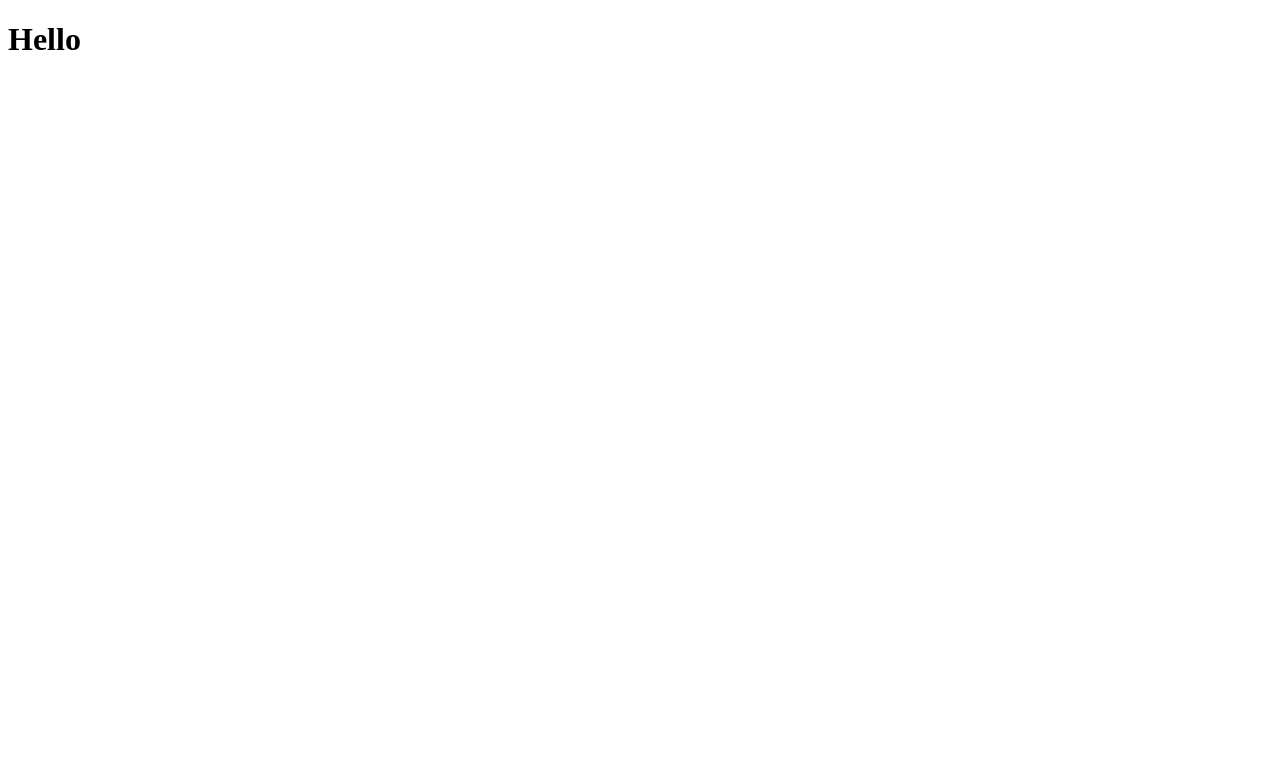
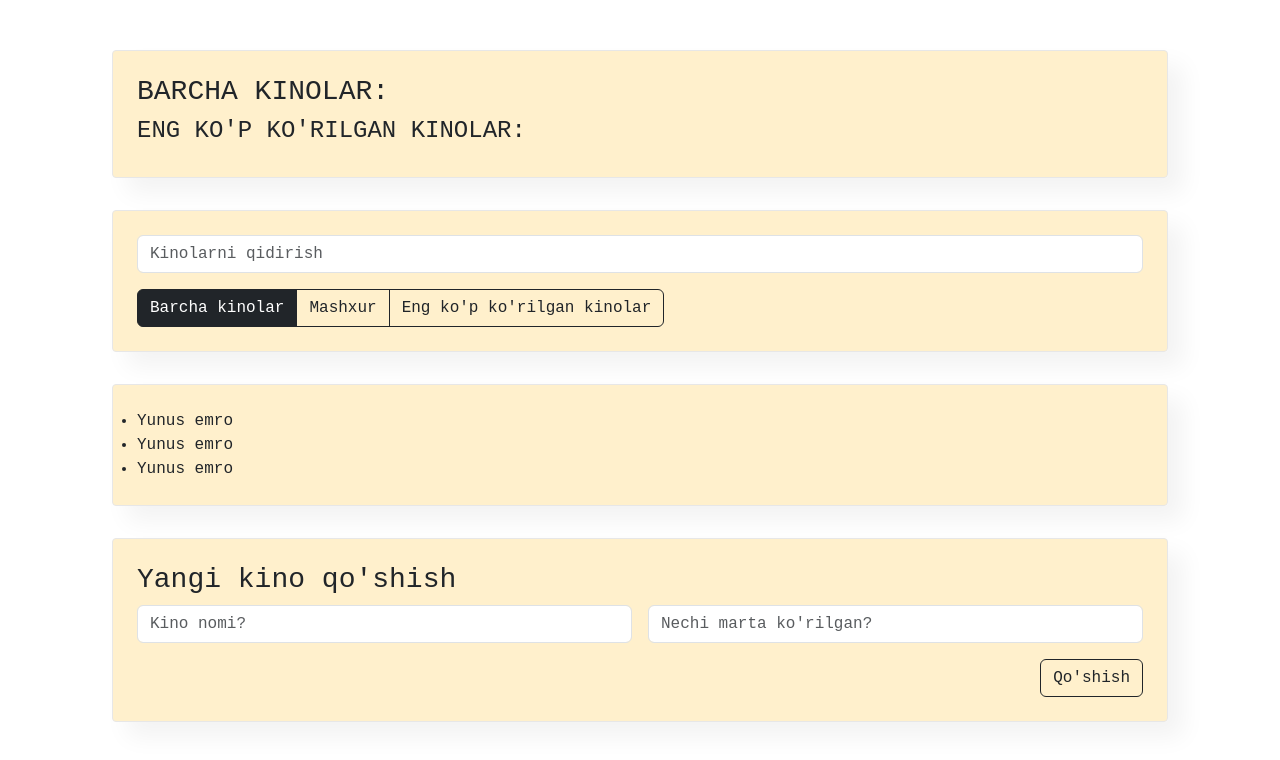
Before and after one commit to azizbek747/Vue-1-MovieListApp, a Vue app: page / in a window 1280 px wide. Shown: the top 760 px of the page. Built offline with nearby package versions, Linux system fonts and the light colour scheme.

Commit message:
#2 - Html structure and css styling

```diff
--- a/index.html
+++ b/index.html
@@ -5,6 +5,8 @@
     <link rel="icon" href="/favicon.ico">
     <meta name="viewport" content="width=device-width, initial-scale=1.0">
     <title>Vite App</title>
+    <link href="https://cdn.jsdelivr.net/npm/bootstrap@5.3.5/dist/css/bootstrap.min.css" rel="stylesheet" >
+    <link rel="stylesheet" href="https://cdnjs.cloudflare.com/ajax/libs/font-awesome/6.7.2/css/all.min.css" />
   </head>
   <body>
     <div id="app"></div>
--- a/src/App.vue
+++ b/src/App.vue
@@ -1,15 +1,48 @@
 <template>
-  <div>
-<h1>Hello</h1>
+  <div class="container">
+    <Box>
+      <AppInfo />
+    </Box>
+    <Box>
+      <SearchPanel />
+      <AppFilter />
+    </Box>
+    <Box>
+      <MovieList />
+    </Box>
+    <Box>
+      <AddForm />
+    </Box>
   </div>
 </template>
 
 <script>
-  export default {
+import AppInfo from "./components/AppInfo.vue";
+import SearchPanel from "./components/SearchPanel.vue";
+import AppFilter from "./components/AppFilter.vue";
+import MovieList from "./components/MovieList.vue";
+import AddForm from "./components/AddForm.vue";
+import Box from "./components/Box.vue";
 
-  }
+export default {
+  components: {
+    AppInfo,
+    SearchPanel,
+    AppFilter,
+    MovieList,
+    AddForm,
+    Box,
+  },
+};
 </script>
 
-<style lang="scss" scoped>
+<style >
+body {
+  font-family: monospace;
+}
+.container {
+  max-width: 1080px;
+  margin: 50px auto;
 
+}
 </style>
--- /dev/null
+++ b/src/components/AddForm.vue
@@ -0,0 +1,22 @@
+<template>
+  <div>
+    <h3>Yangi kino qo'shish</h3>
+    <form class="add-form d-flex gap-3">
+      <input type="text" class="form-control new-movie-name" placeholder="Kino nomi?" />
+      <input type="text" class="form-control new-movie-count" placeholder="Nechi marta ko'rilgan?" />
+    </form>
+    <div class="text-end mt-3 ">
+      <button class="btn btn-outline-dark ">Qo'shish</button>
+    </div>
+  </div>
+</template>
+
+<script>
+  export default {
+
+  }
+</script>
+
+<style scoped>
+
+</style>
--- /dev/null
+++ b/src/components/AppFilter.vue
@@ -0,0 +1,17 @@
+<template>
+  <div class="btn-group mt-3">
+    <button class="btn btn-dark">Barcha kinolar</button>
+    <button class="btn btn-outline-dark">Mashxur</button>
+    <button class="btn btn-outline-dark">Eng ko'p ko'rilgan kinolar</button>
+  </div>
+</template>
+
+<script>
+  export default {
+
+  }
+</script>
+
+<style scoped>
+
+</style>
--- /dev/null
+++ b/src/components/AppInfo.vue
@@ -0,0 +1,16 @@
+<template>
+  <div>
+    <h3 class="text-uppercase">Barcha kinolar:</h3>
+    <h4 class="text-uppercase">Eng ko'p ko'rilgan kinolar:</h4>
+  </div>
+</template>
+
+<script>
+  export default {
+
+  }
+</script>
+
+<style scoped>
+
+</style>
--- /dev/null
+++ b/src/components/Box.vue
@@ -0,0 +1,22 @@
+<template>
+  <div class="box">
+    <slot></slot>
+  </div>
+</template>
+
+<script>
+  export default {
+
+  }
+</script>
+
+<style  scoped>
+  .box {
+    box-shadow: 15px 15px 25px rgba(0, 0, 0, .05);
+    border: 1px solid #e7e7e7;
+    background-color: #ffefc7e6;
+    padding: 1.5rem;
+    border-radius: 4px;
+    margin-bottom: 2rem;
+  }
+</style>
--- /dev/null
+++ b/src/components/MovieList.vue
@@ -0,0 +1,20 @@
+<template>
+  <ul class="list-group">
+    <MovieListItem />
+    <MovieListItem />
+    <MovieListItem />
+  </ul>
+</template>
+
+<script>
+  import MovieListItem from "./MovieListItem.vue"
+  export default {
+    components: {
+      MovieListItem
+    }
+  }
+</script>
+
+<style scoped>
+
+</style>
--- /dev/null
+++ b/src/components/MovieListItem.vue
@@ -0,0 +1,14 @@
+<template>
+  <li>Yunus emro</li>
+
+</template>
+
+<script>
+  export default {
+
+  }
+</script>
+
+<style scoped>
+
+</style>
--- /dev/null
+++ b/src/components/SearchPanel.vue
@@ -0,0 +1,15 @@
+<template>
+  <div>
+    <input type="text" class="form-control search-input" placeholder="Kinolarni qidirish">
+  </div>
+</template>
+
+<script>
+  export default {
+
+  }
+</script>
+
+<style scoped>
+
+</style>
```
